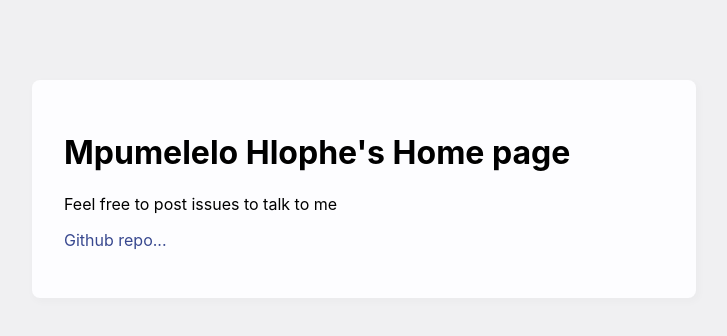
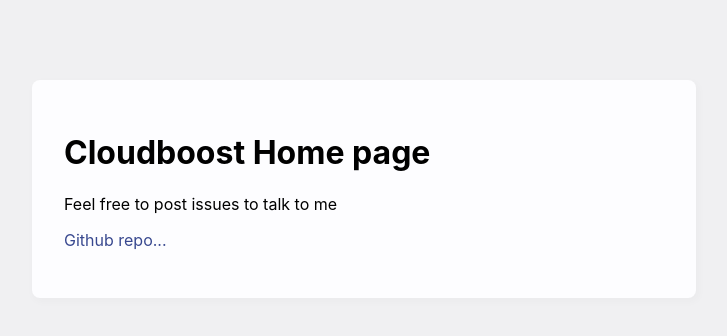
Before and after one commit to mpumelelo10/mpumelelo10.github.io, a plain HTML site: page index.html in a window 1280 px wide. Shown: the whole page, without its empty margins (276-1003 px from the left). Drawn offline with Linux system fonts and the light colour scheme.

Commit message:
updated home

```diff
--- a/index.html
+++ b/index.html
@@ -37,7 +37,7 @@
 
 <body>
 <div>
-    <h1>Mpumelelo Hlophe's Home page</h1>
+    <h1>Cloudboost Home page</h1>
     <p>Feel free to post issues to talk to me </p>
     <p><a href="https://github.com/mpumelelo10/mpumelelo10">Github repo...</a></p>
 </div>
```
